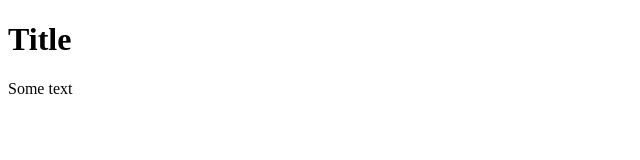
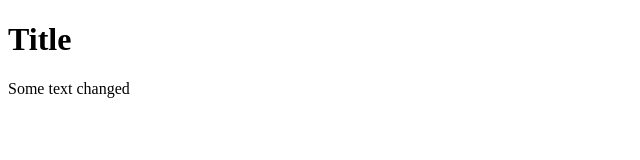
Before and after one commit to dzianisreznik/lesson, a website: page src/index.html in a window 1280 px wide. Shown: the full height of the page, 0-640 px from the left. Drawn offline with Linux system fonts and the light colour scheme.

Commit message:
Task-2: text change

```diff
--- a/src/index.html
+++ b/src/index.html
@@ -10,7 +10,7 @@
 
 <body>
     <h1>Title</h1>
-    <div>Some text</div>
+    <div>Some text changed</div>
 </body>
 
 </html>
```
